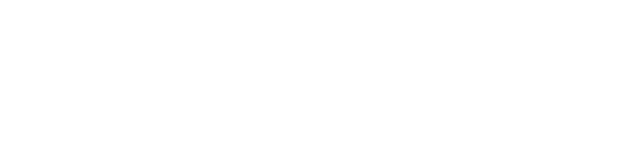
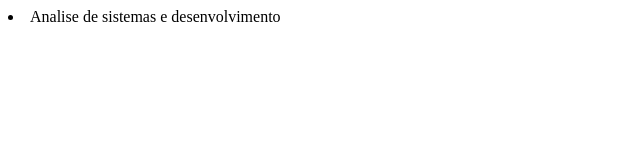
Before and after one commit to pereiracaslu/cursoGit, a plain HTML site: page index.html in a window 1280 px wide. Shown: the whole page, without its empty margins (0-640 px from the left). Drawn offline with Linux system fonts and the light colour scheme.

Commit message:
Modificando curso

```diff
--- a/index.html
+++ b/index.html
@@ -7,6 +7,6 @@
     <title>Document</title>
 </head>
 <body>
-
+    <li>Analise de sistemas e desenvolvimento</li>
 </body>
 </html>
```
